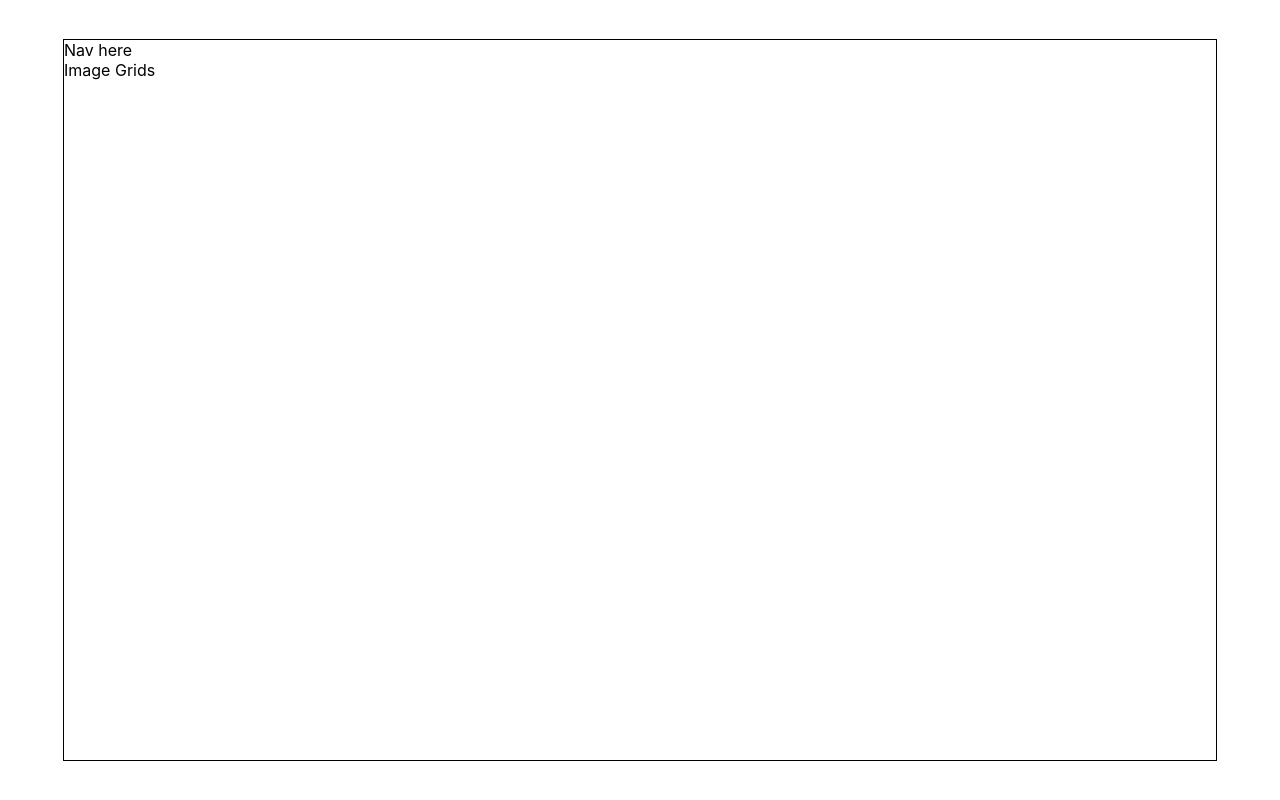
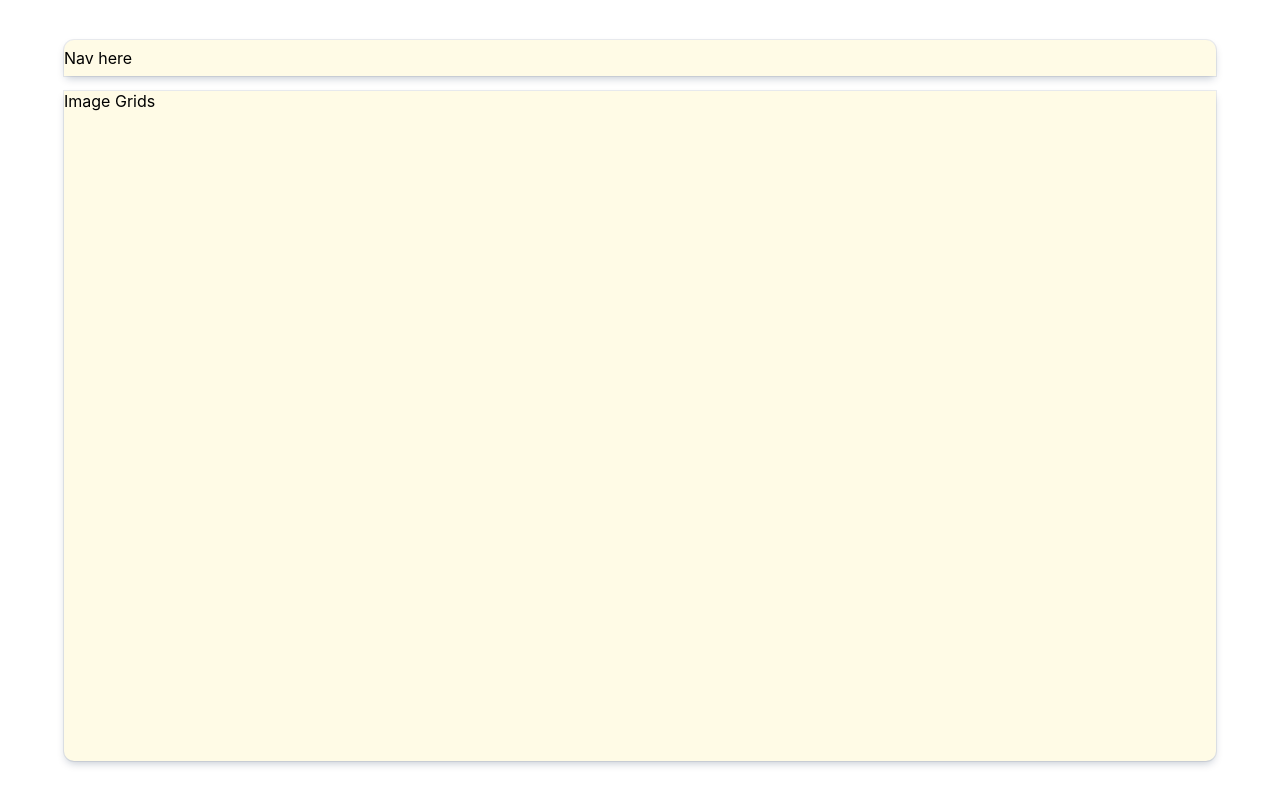
Before and after one commit to nomanfc/React_Js_Image_Gallery, a React (Create React App) app: page / in a window 1280 px wide. Built offline with nearby package versions, Linux system fonts and the light colour scheme.

Commit message:
Gallery module css has been updated

```diff
--- a/src/styles/gallery.module.css
+++ b/src/styles/gallery.module.css
@@ -6,8 +6,30 @@
 }
 
 .mainContainer {
-    border: 1px solid black;
   height: 90%;
   width: 90%;
   margin: auto;
+  border-radius: 10px;
 }
+
+.navbar{
+    /* border: 1px solid back; */
+    background-color: #FFFBE6;
+    display: flex;
+    align-items: center;
+    height: 5%;
+    margin-bottom: 15px;
+    border-radius: 10px 10px 0px 0px;
+    box-shadow: rgba(9, 30, 66, 0.25) 0px 4px 8px -2px,
+    rgba(9, 30, 66, 0.08) 0px 0px 0px 1px;
+}
+
+.imageGrid{
+    /* border: 1px solid black; */
+    height: 93%;
+    width: 100%;
+    border-radius: 0px 0px 10px 10px;
+    background-color: #FFFBE6;
+    box-shadow: rgba(9, 30, 66, 0.25) 0px 4px 8px -2px,
+    rgba(9, 30, 66, 0.08) 0px 0px 0px 1px;
+}
```
Lines whose indentation alone changed are shown as unchanged.
